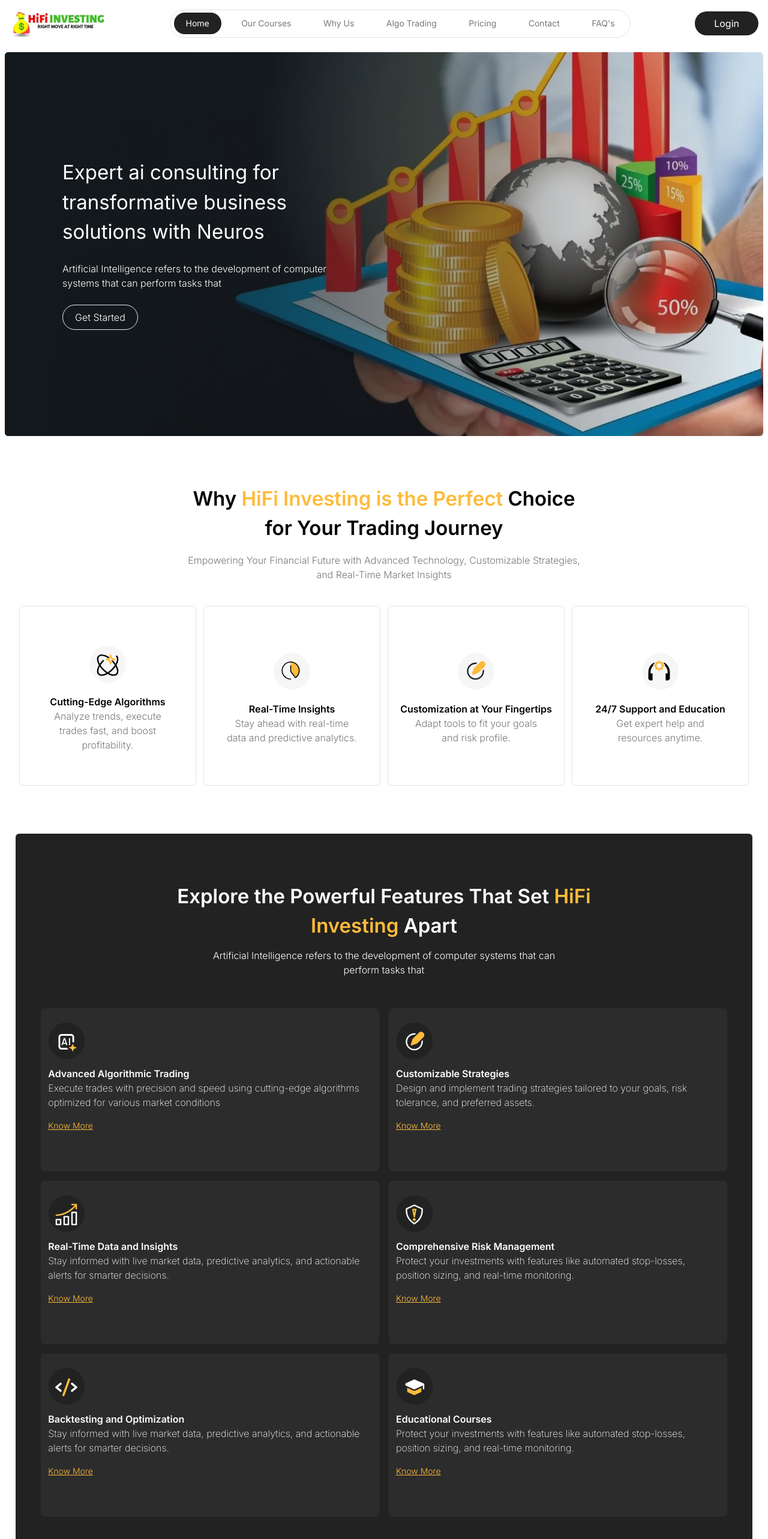
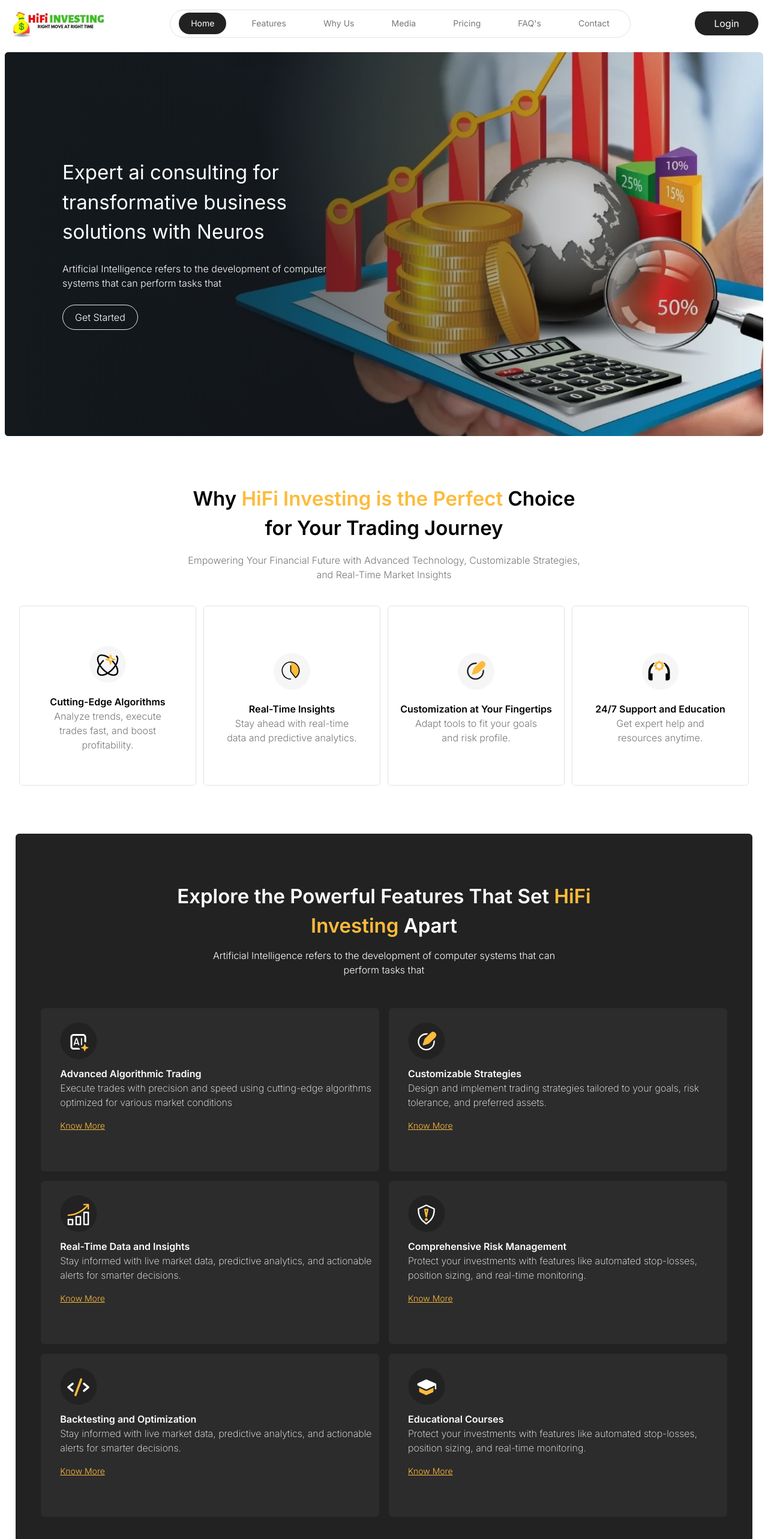
Before and after one commit to Adarshhk/hifi-investing, a Vue app: page / in a window 1280 px wide. Shown: the top 2566 px of the page at 60% size. Built offline with nearby package versions, Linux system fonts and the light colour scheme.

Commit message:
fixed sizes

```diff
--- a/src/App.vue
+++ b/src/App.vue
@@ -1,12 +1,12 @@
 <template >
   <Navbar />
-  <Hero/>
-  <Why/>
-  <Features/>
-  <Media/>
-  <Pricing/>
-  <FAQ/>
-  <Footer/>
+  <Hero id="hero"/>
+  <Why id="why"/>
+  <Features id="features"/>
+  <Media id="media"/>
+  <Pricing id="pricing"/>
+  <FAQ id="faq"/>
+  <Footer id="footer"/>
 </template>
 
 <script setup>
--- a/src/components/FAQ.vue
+++ b/src/components/FAQ.vue
@@ -1,5 +1,5 @@
 <template>
-    <div class="max-w-3xl mx-auto px-4 py-12">
+    <div class="mx-auto px-4 py-12">
       <div class="text-center mb-12">
         <h2 class="text-3xl font-semibold mb-2 text-[#222222]">
           Frequently asked <span class="text-[#FDBB3B]">question</span>
@@ -10,8 +10,8 @@
         </p>
       </div>
 
-      <div class="space-y-4">
-        <div v-for="(faq, index) in faqs" :key="index" class="bg-[#F6F6F6] rounded-lg border border-[#E2E2E2]">
+      <div class="space-y-4 max-w-4xl mx-auto">
+        <div v-for="(faq, index) in faqs" :key="index" class="bg-[#F6F6F6] rounded-lg border border-[#E2E2E2] w-full">
           <button
             @click="toggleFaq(index)"
             class="w-full px-6 py-4 text-left flex justify-between items-center hover:bg-gray-100 transition-colors duration-200 rounded-lg"
--- a/src/components/Features.vue
+++ b/src/components/Features.vue
@@ -11,7 +11,7 @@
         </p>
 
         <div class="grid grid-cols-2 gap-4 w-[95%] mx-auto mt-10 p-3 pb-12">
-            <div class="rounded-md bg-[#2C2C2C] p-3 h-[272px] col-span-2 lg:col-span-1">
+            <div class="rounded-md bg-[#2C2C2C] p-3 pl-8 h-[272px] col-span-2 lg:col-span-1">
                 <img src="/src/assets/feature1.svg" alt="" class="my-3">
                 <p class="text-[16px] font-semibold text-white mt-2">Advanced Algorithmic Trading</p>
                 <p class="text-[16px] font-extralight text-white">Execute trades with precision and speed using cutting-edge algorithms optimized for various market conditions</p>
@@ -21,7 +21,7 @@
                 </button>
             </div>
 
-            <div class="rounded-md bg-[#2C2C2C] p-3 h-[272px] col-span-2 lg:col-span-1">
+            <div class="rounded-md bg-[#2C2C2C] p-3 pl-8 h-[272px] col-span-2 lg:col-span-1">
                 <img src="/src/assets/feature2.svg" alt="" class="my-3">
                 <p class="text-[16px] font-semibold text-white mt-2">Customizable Strategies</p>
                 <p class="text-[16px] font-extralight text-white">Design and implement trading strategies tailored to your goals, risk tolerance, and preferred assets.</p>
@@ -31,7 +31,7 @@
                 </button>
             </div>
 
-            <div class="rounded-md bg-[#2C2C2C] p-3 h-[272px] col-span-2 lg:col-span-1">
+            <div class="rounded-md bg-[#2C2C2C] p-3 pl-8 h-[272px] col-span-2 lg:col-span-1">
                 <img src="/src/assets/feature3.svg" alt="" class="my-3">
                 <p class="text-[16px] font-semibold text-white mt-2">Real-Time Data and Insights</p>
                 <p class="text-[16px] font-extralight text-white">Stay informed with live market data, predictive analytics, and actionable alerts for smarter decisions.</p>
@@ -41,7 +41,7 @@
                 </button>
             </div>
 
-            <div class="rounded-md bg-[#2C2C2C] p-3 h-[272px] col-span-2 lg:col-span-1">
+            <div class="rounded-md bg-[#2C2C2C] p-3 pl-8 h-[272px] col-span-2 lg:col-span-1">
                 <img src="/src/assets/feature4.svg" alt="" class="my-3">
                 <p class="text-[16px] font-semibold text-white mt-2">Comprehensive Risk Management</p>
                 <p class="text-[16px] font-extralight text-white">Protect your investments with features like automated stop-losses, position sizing, and real-time monitoring.</p>
@@ -51,7 +51,7 @@
                 </button>
             </div>
 
-            <div class="rounded-md bg-[#2C2C2C] p-3 h-[272px] col-span-2 lg:col-span-1">
+            <div class="rounded-md bg-[#2C2C2C] p-3 pl-8 h-[272px] col-span-2 lg:col-span-1">
                 <img src="/src/assets/feature5.svg" alt="" class="my-3">
                 <p class="text-[16px] font-semibold text-white mt-2">Backtesting and Optimization</p>
                 <p class="text-[16px] font-extralight text-white">Stay informed with live market data, predictive analytics, and actionable alerts for smarter decisions.</p>
@@ -61,7 +61,7 @@
                 </button>
             </div>
 
-            <div class="rounded-md bg-[#2C2C2C] p-3 h-[272px] col-span-2 lg:col-span-1">
+            <div class="rounded-md bg-[#2C2C2C] p-3 pl-8 h-[272px] col-span-2 lg:col-span-1">
                 <img src="/src/assets/feature6.svg" alt="" class="my-3">
                 <p class="text-[16px] font-semibold text-white mt-2">Educational Courses</p>
                 <p class="text-[16px] font-extralight text-white">Protect your investments with features like automated stop-losses, position sizing, and real-time monitoring.</p>
--- a/src/components/Footer.vue
+++ b/src/components/Footer.vue
@@ -1,6 +1,6 @@
 <template>
-    <div class="mt-20 mb-2 w-[96%] rounded-md bg-[#222222] mx-auto">
-        <div class="flex lg:flex-row pt-24 p-6 justify-evenly flex-col">
+    <div class="mt-20 mb-2 w-[96%] rounded-xl bg-[#222222] mx-auto py-32 px-12">
+        <div class="flex lg:flex-row justify-between flex-col">
             <div class="max-w-xl">
                 <img src="/src/assets/images/navlogo.png" alt="" class="w-48">
                 <p class="my-6 text-[16px] font-light text-[#89A3B2] ">Keep all your health records in one secure place
@@ -45,7 +45,7 @@
 
 
         </div>
-        <div class="w-full lg:flex justify-between pb-6 items-center px-4 lg:px-32">
+        <div class="w-full lg:flex justify-between items-center px-4">
             <div class="flex gap-3 items-center">
                 <p class="text-white">Backed By</p>
                 <img src="/src/assets/images/xtentionLogo.png" alt="" class="w-32"/>
--- a/src/components/Navbar.vue
+++ b/src/components/Navbar.vue
@@ -1,5 +1,5 @@
 <template>
-    <nav class="flex justify-between p-2 md:p-4 gap-2">
+    <nav class="flex justify-between p-2 md:p-4 gap-2 w-full z-30 bg-white">
         <div class="flex items-center">
             <img src="/src/assets/images/navlogo.png" alt="logo" class="w-40 hidden lg:block">
             <img @click=toggleNav src="/src/assets/hamburger.svg" alt=""
@@ -16,7 +16,7 @@
         <ul v-if="nav === true" class="text-sm w-full max-w-3xl  text-[#787878] fixed z-30 bg-white top-16 rounded-md p-2">
             <li :class="{ 'bg-[#222222] text-white': activeItem == item.name }"
                 class="py-2 lg:px-5 px-3 my-1 rounded-full cursor-pointer transition-all duration-200 "
-                @click="changeActiveItem(item.name)" v-for="item in navItems ">{{ item.name }}</li>
+                @click="changeActiveItem(item.name)" v-for="item in navItems "><a :href="item.path">{{ item.name }}</a></li>
         </ul>
         <div class="flex items-center">
             <a target="_blank" href="https://app.hifiinvesting.com/" class="text-white lg:px-8 px-4 py-2 rounded-full bg-[#222222] ">
@@ -30,13 +30,13 @@
 import { ref, computed, onMounted } from 'vue'
 
 const navItems = [
-    { name: 'Home', path: '/' },
-    { name: 'Our Courses', path: '/courses' },
-    { name: 'Why Us', path: '/why-us' },
-    { name: 'Algo Trading', path: '/algo-trading' },
-    { name: 'Pricing', path: '/pricing' },
+    { name: 'Home', path: '#hero' },
+    { name: 'Features', path: '#features' },
+    { name: 'Why Us', path: '#why' },
+    { name: 'Media', path: '#media' },
+    { name: 'Pricing', path: '#pricing' },
+    { name: "FAQ's", path: '#faq' },
     { name: 'Contact', path: '/contact' },
-    { name: "FAQ's", path: '/faqs' },
 ]
 
 const activeItem = ref('Home')
--- a/src/components/Pricing.vue
+++ b/src/components/Pricing.vue
@@ -1,13 +1,16 @@
 <template>
     <div class="w-[96%] grid grid-cols-2 mx-auto">
-
-        <h2 class="mb-4 col-span-2 lg:col-span-1 text-[33px] font-semibold text-center mx-auto text-black pt-20 max-w-xl">
+        <!-- Sticky H2 in the first column -->
+         <div class="mb-4 col-span-2 lg:col-span-1 text-[33px] font-semibold text-center mx-auto text-black pt-20 max-w-xl">
+            <h2 class="sticky top-10">
             <span class="text-[#FDBB3B]">
                 Simple and flexible
             </span>, Only pay for what you use.
         </h2>
+         </div>
 
-        <div class="col-span-2 lg:col-span-1">
+
+        <div class="col-span-2 lg:col-span-1 ">
 
             <div class="bg-[#2C2C2C] h-[287px]  rounded-md my-4 ">
                 <div class="flex justify-between border-b border-dashed border-[#454545]">
```
